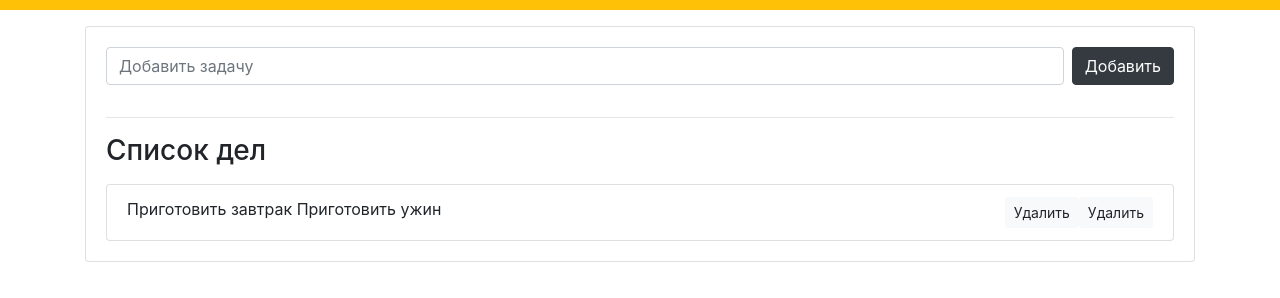
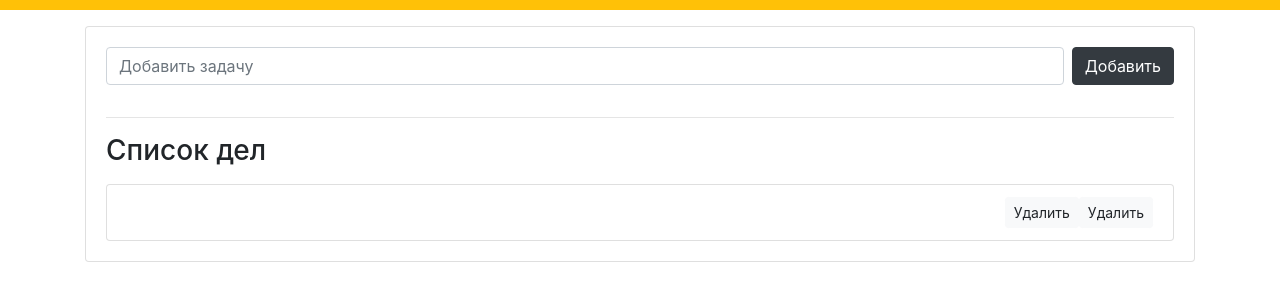
Before and after one commit to ViacheslavChistiakov/LocalStorage-ToDo, a plain HTML site: page index.html in a window 1280 px wide. Shown: the part 94-392 px from the top of the page. Drawn offline with nearby package versions, Linux system fonts and the light colour scheme.

Commit message:
Update index.html

```diff
--- a/index.html
+++ b/index.html
@@ -50,7 +50,6 @@
                 <h3 class="title mb-3">Список дел</h3>
                 <ul id="items" class="list-group">
                     <li class="list-group-item">
-                        Приготовить завтрак
                         <button
                             data-action="delete"
                             type="button"
@@ -58,7 +57,6 @@
                         >
                             Удалить
                     </button>
-                        Приготовить ужин
                         <button
                             data-action="delete"
                             type="button"
```
